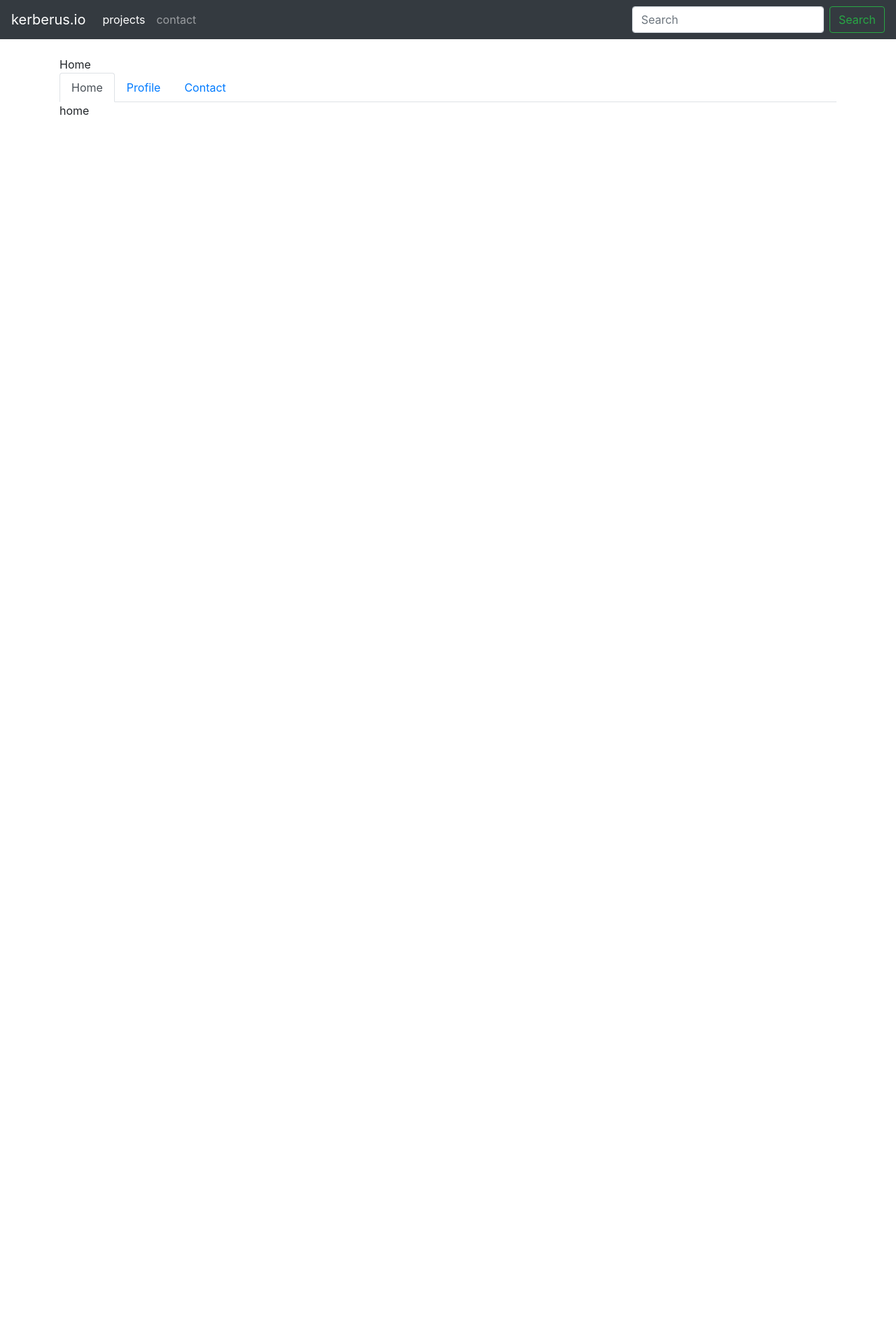
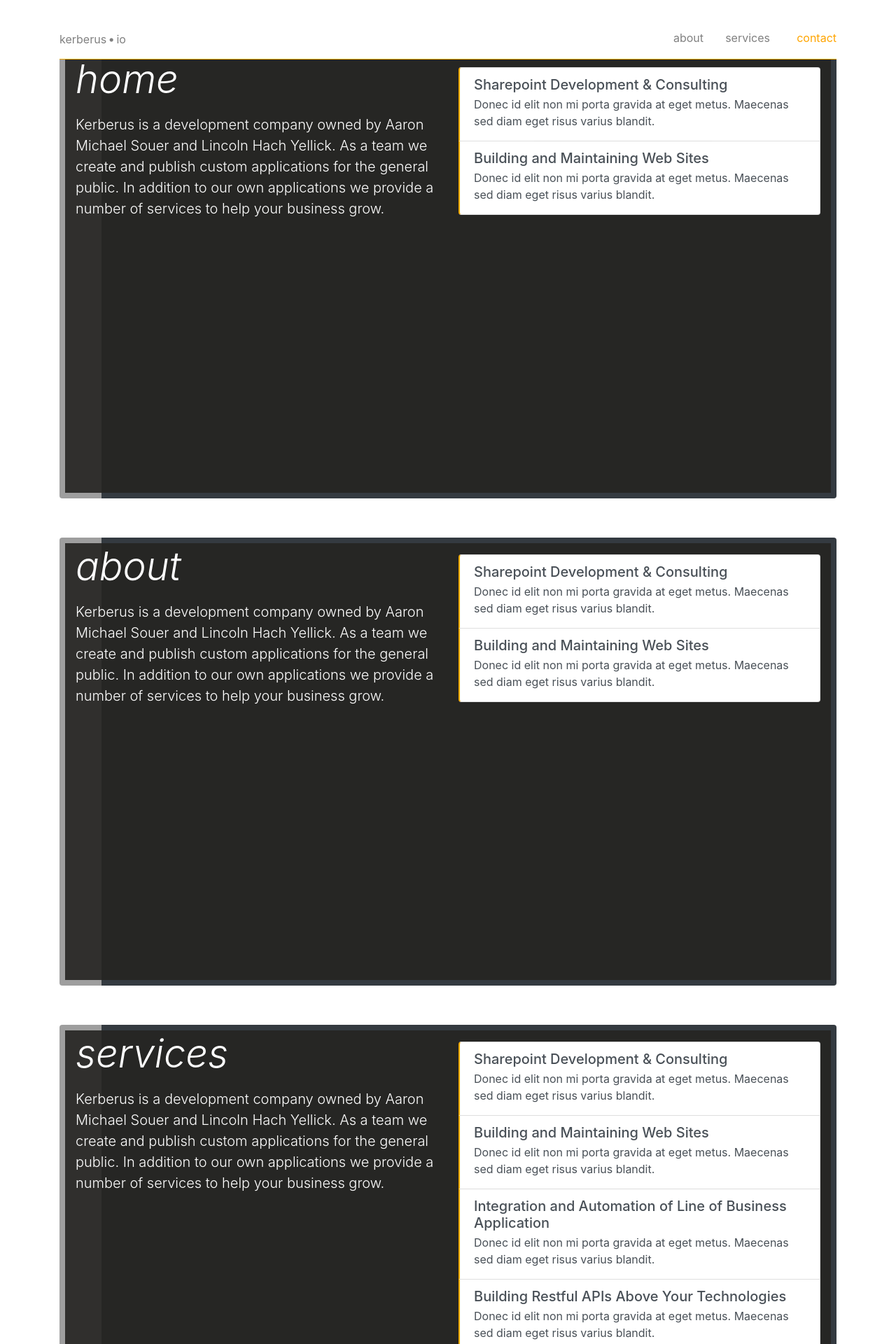
Before and after one commit to kerberus-io/kerberusIO, a Flask app: page / in a window 1280 px wide. Shown: the top 1920 px of the page at 70% size. Before the commit the page ends 164 px from the top, so only its background shows below. Run offline with Flask 2, Linux system fonts and the light colour scheme; some libraries are stand-ins or nearby versions.

Commit message:
a lot of ui work

```diff
--- a/kerberusIO/Main.py
+++ b/kerberusIO/Main.py
@@ -1,5 +1,22 @@
+from flask import render_template, redirect, request, url_for
 from kerberusIO.application import app
+from kerberusIO.utils.mailer import mailer
 
 
-if __name__ == '__main__':
-    app.run()
+@app.route('/')
+def main():
+    phone = {"pretty": "(612) 555 - 5555", "link": "612-555-5555"}
+    owners = [
+        {"name": "Aaron Souer", "github": "asouer", "linkedin": "asouer"},
+        {"name": "Lincoln Yellick", "github": "lyellick", "linkedin": "lincoln-hach-yellick-3867b088"}
+    ]
+    return render_template("index.html", owners=owners, phone=phone)
+
+
+@app.route('/contact', methods=['POST'])
+def contact():
+
+    form = request.form
+    mailer.send_confirmation(form["email"], form["subject"], form["message"])
+
+    return redirect(url_for('dev'))
--- a/kerberusIO/application.py
+++ b/kerberusIO/application.py
@@ -5,35 +5,25 @@
 app = Flask(__name__)
 app.config.from_object(config.DevelopmentConfig)
 
-from kerberusIO.utils.mailer import mailer
-
-
-@app.route('/')
-def main():
-    return render_template("index.html")
-
-
-@app.route('/updated')
-def dev():
-    owners = [
-        {"name": "Aaron Souer"},
-        {"name": "Lincoln Yellick"}
-    ]
-    return render_template("updated.html", owners=owners)
-
-
-@app.route('/contact', methods=['POST'])
-def contact():
-
-    form = request.form
-    mailer.send_confirmation(form["email"], form["subject"], form["message"])
-
-    return redirect(url_for('dev'))
-
-
-@app.route('/test_contact')
-def test_contact():
-
-    mailer.send_confirmation("asouer@gmail.com", "test", "123, testing")
-
-    return redirect(url_for('dev'))
+# from kerberusIO.utils.mailer import mailer
+#
+#
+# @app.route('/')
+# def main():
+#
+#     phone = {"pretty": "(612) 555 - 5555", "link": "612-555-5555"}
+#
+#     owners = [
+#         {"name": "Aaron Souer", "github": "asouer", "linkedin": "asouer"},
+#         {"name": "Lincoln Yellick", "github": "lyellick", "linkedin": "lincoln-hach-yellick-3867b088"}
+#     ]
+#     return render_template("index.html", owners=owners, phone=phone)
+#
+#
+# @app.route('/contact', methods=['POST'])
+# def contact():
+#
+#     form = request.form
+#     mailer.send_confirmation(form["email"], form["subject"], form["message"])
+#
+#     return redirect(url_for('dev'))
--- a/kerberusIO/static/css/main.css
+++ b/kerberusIO/static/css/main.css
@@ -13,6 +13,9 @@
 }
 header {
     border-bottom: 1px solid var(--main);
+    /*position: fixed;*/
+    /*left: 0;*/
+    /*right: 0;*/
 }
 .vertical-text {
     writing-mode:tb-rl;
@@ -51,15 +54,39 @@
     height: 35%;
 }
  .jumbotron {
-    background-image: url(https://images.pexels.com/photos/249798/pexels-photo-249798.png?auto=compress&cs=tinysrgb&h=750&w=1260);
+    background-image: url("http://localhost:5000/static/img/haxor.png");
+    background-repeat: no-repeat;
+    background-size: 60px 100%;
+    min-height: 80vh;
+    /*margin-top: 5vh;*/
+ }
 
- }
 .jumbotron .container {
     background-color: rgba(37,36,34, .9);
 }
 .social {
     font-size: 1.5em;
 }
+
+.section-row {
+    min-height: calc(80vh - 1rem);
+}
+
+.contact-container {
+    text-align: center;
+}
+
+.contact-link {
+    display:inline-block;
+    width:100%;
+    height:100%;
+}
+
+.contact-link:hover {
+    text-decoration: none;
+    color: orange;
+}
+
 
  /*
  * Footer
@@ -71,3 +98,36 @@
     width: 100%;
     background-color: #252422;
 }
+
+
+.container-head {
+    position: fixed;
+    background-color: white;
+    z-index: 2000;
+    left: 0;
+    right: 0;
+}
+
+.header-link {
+    color: gray;
+}
+
+.header-link:hover {
+    text-decoration: none;
+    color: #F8AA00;
+}
+
+.header-link:hover .logo-bullet {
+    color: gray;
+}
+
+.logo-bullet {
+    font-size: 4pt;
+    /*color: orange;*/
+    color: gray;
+    vertical-align: middle;
+}
+
+.active {
+    color: orange;
+}
--- a/kerberusIO/static/js/main.js
+++ b/kerberusIO/static/js/main.js
@@ -1 +1,103 @@
 // main js file for kerberus
+
+// slow scroll to anchor
+$(document).ready(function(){
+  // Add smooth scrolling to all links
+  $("a").on('click', function(event) {
+
+    // Make sure this.hash has a value before overriding default behavior
+    if (this.hash !== "") {
+
+        if (this.hash === "#about-section") {
+            setAbout();
+        }
+
+        if (this.hash === "#services-section") {
+            setServices();
+        }
+
+        if (this.hash === "#contact-section") {
+            setContact();
+        }
+
+        if (this.hash === "#top") {
+            setHome();
+        }
+
+      // Prevent default anchor click behavior
+      event.preventDefault();
+
+      // Store hash
+      var hash = this.hash;
+
+      // Using jQuery's animate() method to add smooth page scroll
+      // The optional number (800) specifies the number of milliseconds it takes to scroll to the specified area
+      $('html, body').animate({
+        scrollTop: $(hash).offset().top - 45
+      }, 800, function(){
+
+        // Add hash (#) to URL when done scrolling (default click behavior)
+          if (hash !== "#top") {
+              window.location.hash = hash;
+          } else {
+              window.location.hash = "";
+              document.location.href = String( document.location.href ).replace( "/#", "" );
+          }
+      });
+    } // End if
+  });
+});
+
+$(window).on("scroll", function() {
+  var scrollPosition = scrollY || pageYOffset;
+
+  if (scrollPosition < $("#about-section").position().top - 50) { //} - $(window).height()) {
+      setHome()
+  }
+
+  if (scrollPosition > $("#about-section").position().top - 50 && // - $(window).height() - 3 &&
+      scrollPosition < $("#services-section").position().top) { // - $(window).height() + 3) {
+      setAbout()
+  }
+
+  if (scrollPosition > $("#services-section").position().top - 50 && //- $(window).height() - 3 &&
+      scrollPosition < $("#services-section").position().top + 200) { // - $(window).height() + 3) {
+      setServices()
+  }
+
+  // if (scrollPosition > $("#contact-link").position().top - $(window).height() - 3 &&
+  //     scrollPosition < $("#contact-link").position().top - $(window).height() + 3) {
+
+    if (scrollPosition === $(document).height() - $(window).height()) {
+      setContact()
+  }
+
+});
+
+function setHome() {
+    $( "#home-bullet" ).addClass( "active" );
+    $( "#about-link" ).removeClass( "active" );
+    $( "#services-link" ).removeClass( "active" );
+    $( "#contact-link" ).removeClass( "active" );
+}
+
+function setAbout() {
+    $( "#home-bullet" ).removeClass( "active" );
+    $( "#services-link" ).removeClass( "active" );
+    $( "#contact-link" ).removeClass( "active" );
+    $( "#about-link" ).addClass( "active" );
+}
+
+function setServices() {
+    $( "#home-bullet" ).removeClass( "active" );
+    $( "#about-link" ).removeClass( "active" );
+    $( "#contact-link" ).removeClass( "active" );
+    $( "#services-link" ).addClass( "active" );
+}
+
+function setContact() {
+    $( "#home-bullet" ).removeClass( "active" );
+    $( "#about-link" ).removeClass( "active" );
+    $( "#services-link" ).removeClass( "active" );
+    $( "#contact-link" ).addClass( "active" );
+}
--- a/kerberusIO/templates/index.html
+++ b/kerberusIO/templates/index.html
@@ -4,84 +4,72 @@
 {% block head %}
 
     <!-- Custom styles for this template -->
-    <link rel="stylesheet" type="text/css" href="{{ url_for('static', filename='css/starter-template.css') }}">
+    <link rel="stylesheet" type="text/css" href="{{ url_for('static', filename='css/main.css') }}">
+    <link rel="stylesheet" href="https://use.fontawesome.com/releases/v5.1.0/css/all.css" integrity="sha384-lKuwvrZot6UHsBSfcMvOkWwlCMgc0TaWr+30HWe3a4ltaBwTZhyTEggF5tJv8tbt" crossorigin="anonymous">
 
 {% endblock %}
 
 
 {% block body %}
-    <nav class="navbar navbar-expand-md navbar-dark bg-dark fixed-top">
-        <a class="navbar-brand" href="#">kerberus.io</a>
-        <button class="navbar-toggler" type="button" data-toggle="collapse" data-target="#navbarsExampleDefault" aria-controls="navbarsExampleDefault" aria-expanded="false" aria-label="Toggle navigation">
-            <span class="navbar-toggler-icon"></span>
-        </button>
 
-        <div class="collapse navbar-collapse" id="navbarsExampleDefault">
-            <ul class="navbar-nav mr-auto">
-                <li class="nav-item active">
-                    <a class="nav-link" href="#">projects<span class="sr-only">(current)</span></a>
-                </li>
-                <li class="nav-item">
-                    <a class="nav-link" href="#">contact</a>
-                </li>
-{#                <li class="nav-item">#}
-{#                    <a class="nav-link disabled" href="#">Disabled</a>#}
-{#                </li>#}
-{#                <li class="nav-item dropdown">#}
-{#                    <a class="nav-link dropdown-toggle" href="https://example.com" id="dropdown01" data-toggle="dropdown" aria-haspopup="true" aria-expanded="false">Dropdown</a>#}
-{#                    <div class="dropdown-menu" aria-labelledby="dropdown01">#}
-{#                        <a class="dropdown-item" href="#">Action</a>#}
-{#                        <a class="dropdown-item" href="#">Another action</a>#}
-{#                        <a class="dropdown-item" href="#">Something else here</a>#}
-{#                    </div>#}
-{#                </li>#}
-            </ul>
-            <form class="form-inline my-2 my-lg-0">
-                <input class="form-control mr-sm-2" type="text" placeholder="Search" aria-label="Search">
-                <button class="btn btn-outline-success my-2 my-sm-0" type="submit">Search</button>
-            </form>
-        </div>
-    </nav>
+    <div class="container container-head">
 
-    <main role="main" class="container">
-{#        <div class="starter-template">#}
-{#            <h1>Bootstrap starter template</h1>#}
-{#            <p class="lead">Use this document as a way to quickly start any new project.<br> All you get is this text and a mostly barebones HTML document.</p>#}
-{#        </div>#}
-        <div class="tab-content" id="nav-tabContent">
-            <div class="tab-pane fade show active" id="nav-home" role="tabpanel" aria-labelledby="nav-home-tab">Home</div>
-            <div class="tab-pane fade" id="nav-projects" role="tabpanel" aria-labelledby="nav-projects-tab">project</div>
-            <div class="tab-pane fade" id="nav-contact" role="tabpanel" aria-labelledby="nav-contact-tab">contact</div>
-        </div>
+        <header class="header py-3">
+            <div class="row flex-nowrap justify-content-between align-items-center">
+                <div class="col-9 pt-1">
+                    <a class="header-link" id="home-link" href="#top">kerberus <i id="home-bullet" class="fas fa-circle logo-bullet active"></i> io</a>
+                </div>
+                <div class="col-1 text-right">
+                    <a class="header-link" id="about-link" href="#about-section">about</a>
+                </div>
+                <div class="col-1 text-right">
+                    <a class="header-link" id="services-link" href="#services-section">services</a>
+                </div>
+                <div class="col-1 text-right">
+                    <a class="header-link" id="contact-link" href="#contact-section">contact</a>
+                </div>
+            </div>
+        </header>
 
-
-
-    <ul class="nav nav-tabs" id="myTab" role="tablist">
-        <li class="nav-item">
-            <a class="nav-link active" id="home-tab" data-toggle="tab" href="#home" role="tab" aria-controls="home" aria-selected="true">Home</a>
-        </li>
-        <li class="nav-item">
-            <a class="nav-link" id="profile-tab" data-toggle="tab" href="#profile" role="tab" aria-controls="profile" aria-selected="false">Profile</a>
-        </li>
-        <li class="nav-item">
-            <a class="nav-link" id="contact-tab" data-toggle="tab" href="#contact" role="tab" aria-controls="contact" aria-selected="false">Contact</a>
-        </li>
-    </ul>
-
-    <div class="tab-content" id="myTabContent">
-        <div class="tab-pane fade show active" id="home" role="tabpanel" aria-labelledby="home-tab">home</div>
-        <div class="tab-pane fade" id="profile" role="tabpanel" aria-labelledby="profile-tab">profile</div>
-        <div class="tab-pane fade" id="contact" role="tabpanel" aria-labelledby="contact-tab">contact</div>
     </div>
 
-    </main><!-- /.container -->
+{#        <br>#}
+        <br>
+        <br>
 
+    <div class="container">
+        <main>
+            {% include "partials/sections/home.html" %}
+            {% include "partials/sections/about.html" %}
+            {% include "partials/sections/services.html" %}
+
+        <div class="row mb-2">
+
+        <a id="contact-section"></a>
+        {% for owner in owners %}
+
+            {% include "partials/owner_card.html" %}
+
+        {% endfor %}
+
+        </div> <!-- End of Owner Cards -->
+
+            {% include "partials/sections/contact.html" %}
+
+        <footer class="footer">
+            <div class="container">
+                <span>Copyright &copy; 2018 - Kerberus LLC</span>
+            </div>
+        </footer>
+        </main><!-- /.container -->
+
+    </div>
 
 {% endblock %}
 
-
 {% block foot %}
 
+    {% include "partials/contact_modal.html" %}
     {% include "partials/bootstrap_js.html" %}
 
 {% endblock %}
--- a/kerberusIO/templates/layout.html
+++ b/kerberusIO/templates/layout.html
@@ -19,6 +19,7 @@
 
     </head>
     <body>
+        <a id="top"></a>
 
         {% block body %}
         {% endblock %}
--- a/kerberusIO/templates/partials/bootstrap_js.html
+++ b/kerberusIO/templates/partials/bootstrap_js.html
@@ -8,3 +8,5 @@
 <script src="{{ url_for('static', filename="js/popper/popper.js") }}" type="text/javascript"></script>
 
 <script src="{{ url_for('static', filename="js/bootstrap/bootstrap.js") }}" type="text/javascript"></script>
+
+<script src="{{ url_for('static', filename="js/main.js") }}" type="text/javascript"></script>
--- a/kerberusIO/templates/partials/owner_card.html
+++ b/kerberusIO/templates/partials/owner_card.html
@@ -8,8 +8,8 @@
 {#            <div class="mb-1 text-muted">Nov 12</div>#}
             <p class="card-text mb-auto">This is a wider card with supporting text below as a natural lead-in to additional content.</p>
             <span class="social">
-                <a href="#"><i class="fab fa-github-square"></i></a>
-                <a href="#"><i class="fab fa-linkedin"></i></a>
+                <a href="https://github.com/{{ owner['github'] }}" target="_blank"><i class="fab fa-github-square"></i></a>
+                <a href="https://linkedin.com/in/{{ owner['linkedin'] }}" target="_blank"><i class="fab fa-linkedin"></i></a>
             </span>
         </div>
         <img class="card-img-right flex-auto d-none d-lg-block" src="static/img/{{owner['name']}}.jpg" alt="Card image cap">
--- /dev/null
+++ b/kerberusIO/templates/partials/sections/about.html
@@ -0,0 +1,34 @@
+<a id="about-section"></a>
+<br>
+<div class="jumbotron p-3 p-md-2 text-white rounded bg-dark">
+    <div class="container content">
+        <div class="row section-row">
+            <div class="col-sm">
+                <h1 class="display-4 font-italic">about</h1>
+                <p class="lead my-3">
+                    Kerberus is a development company owned by Aaron Michael Souer and Lincoln Hach Yellick.
+                    As a team we create and publish custom applications for the general public. In addition to our own
+                    applications we provide a number of services to help your business grow.
+                </p>
+            </div>
+            <div class="col-sm">
+                <p class="lead my-3">
+                    <div class="list-group">
+                        <div class="list-group-item list-group-item-action flex-column align-items-start">
+                            <div class="d-flex w-100 justify-content-between">
+                                <h5 class="mb-1">Sharepoint Development & Consulting</h5>
+                            </div>
+                            <p class="mb-1">Donec id elit non mi porta gravida at eget metus. Maecenas sed diam eget risus varius blandit.</p>
+                        </div>
+                        <div class="list-group-item list-group-item-action flex-column align-items-start">
+                            <div class="d-flex w-100 justify-content-between">
+                                <h5 class="mb-1">Building and Maintaining Web Sites</h5>
+                            </div>
+                            <p class="mb-1">Donec id elit non mi porta gravida at eget metus. Maecenas sed diam eget risus varius blandit.</p>
+                        </div>
+                    </div>
+                </p>
+            </div>
+        </div>
+    </div>
+</div>
--- /dev/null
+++ b/kerberusIO/templates/partials/sections/contact.html
@@ -0,0 +1,35 @@
+<div class="jumbotron-contact p-3 p-md-2 text-white rounded bg-dark">
+    <div class="container content">
+        <div class="container contact-container">
+            <div class="row">
+                <div class="col-sm">
+                    <a href="tel:{{ phone['link'] }}" class="contact-link">
+                        <br>
+                        <h1><i class="fas fa-mobile-alt"></i></h1>
+                        {{ phone['pretty'] }}
+                    </a>
+                    <br>
+                    <br>
+                </div>
+                <div class="col-sm">
+                    <a href="javascript:void(0)" class="contact-link" data-toggle="modal" data-target="#exampleModalCenter">
+                        <br>
+                        <h1><i class="far fa-envelope"></i></h1>
+                        Contact Form
+                    </a>
+                    <br>
+                    <br>
+                </div>
+                <div class="col-sm">
+                    <a href="https://twitter.com/kerberusIO" target="_blank" class="contact-link">
+                        <br>
+                        <h1><i class="fab fa-twitter"></i></h1>
+                        @kerberusIO
+                    </a>
+                    <br>
+                    <br>
+                </div>
+            </div>
+        </div>
+    </div>
+</div>
--- /dev/null
+++ b/kerberusIO/templates/partials/sections/home.html
@@ -0,0 +1,34 @@
+<a id="home-section"></a>
+<br>
+<div class="jumbotron p-3 p-md-2 text-white rounded bg-dark">
+    <div class="container content">
+        <div class="row section-row">
+            <div class="col-sm">
+                <h1 class="display-4 font-italic">home</h1>
+                <p class="lead my-3">
+                    Kerberus is a development company owned by Aaron Michael Souer and Lincoln Hach Yellick.
+                    As a team we create and publish custom applications for the general public. In addition to our own
+                    applications we provide a number of services to help your business grow.
+                </p>
+            </div>
+            <div class="col-sm">
+                <p class="lead my-3">
+                    <div class="list-group">
+                        <div class="list-group-item list-group-item-action flex-column align-items-start">
+                            <div class="d-flex w-100 justify-content-between">
+                                <h5 class="mb-1">Sharepoint Development & Consulting</h5>
+                            </div>
+                            <p class="mb-1">Donec id elit non mi porta gravida at eget metus. Maecenas sed diam eget risus varius blandit.</p>
+                        </div>
+                        <div class="list-group-item list-group-item-action flex-column align-items-start">
+                            <div class="d-flex w-100 justify-content-between">
+                                <h5 class="mb-1">Building and Maintaining Web Sites</h5>
+                            </div>
+                            <p class="mb-1">Donec id elit non mi porta gravida at eget metus. Maecenas sed diam eget risus varius blandit.</p>
+                        </div>
+                    </div>
+                </p>
+            </div>
+        </div>
+    </div>
+</div>
--- /dev/null
+++ b/kerberusIO/templates/partials/sections/services.html
@@ -0,0 +1,46 @@
+<a id="services-section"></a>
+<br>
+<div class="jumbotron p-3 p-md-2 text-white rounded bg-dark">
+    <div class="container content">
+        <div class="row section-row">
+            <div class="col-sm">
+                <h1 class="display-4 font-italic">services</h1>
+                <p class="lead my-3">
+                    Kerberus is a development company owned by Aaron Michael Souer and Lincoln Hach Yellick.
+                    As a team we create and publish custom applications for the general public. In addition to our own
+                    applications we provide a number of services to help your business grow.
+                </p>
+            </div>
+            <div class="col-sm">
+                <p class="lead my-3">
+                    <div class="list-group">
+                        <div class="list-group-item list-group-item-action flex-column align-items-start">
+                            <div class="d-flex w-100 justify-content-between">
+                                <h5 class="mb-1">Sharepoint Development & Consulting</h5>
+                            </div>
+                            <p class="mb-1">Donec id elit non mi porta gravida at eget metus. Maecenas sed diam eget risus varius blandit.</p>
+                        </div>
+                        <div class="list-group-item list-group-item-action flex-column align-items-start">
+                            <div class="d-flex w-100 justify-content-between">
+                                <h5 class="mb-1">Building and Maintaining Web Sites</h5>
+                            </div>
+                            <p class="mb-1">Donec id elit non mi porta gravida at eget metus. Maecenas sed diam eget risus varius blandit.</p>
+                        </div>
+                        <div class="list-group-item list-group-item-action flex-column align-items-start">
+                            <div class="d-flex w-100 justify-content-between">
+                                <h5 class="mb-1">Integration and Automation of Line of Business Application</h5>
+                            </div>
+                            <p class="mb-1">Donec id elit non mi porta gravida at eget metus. Maecenas sed diam eget risus varius blandit.</p>
+                        </div>
+                        <div class="list-group-item list-group-item-action flex-column align-items-start">
+                            <div class="d-flex w-100 justify-content-between">
+                                <h5 class="mb-1">Building Restful APIs Above Your Technologies</h5>
+                            </div>
+                            <p class="mb-1">Donec id elit non mi porta gravida at eget metus. Maecenas sed diam eget risus varius blandit.</p>
+                        </div>
+                    </div>
+                </p>
+            </div>
+        </div>
+    </div>
+</div>
--- a/wsgi.py
+++ b/wsgi.py
@@ -2,4 +2,5 @@
 
 
 if __name__ == '__main__':
+    # app.run(host='0.0.0.0')
     app.run()
```
Also changed, not shown: kerberusIO/static/css/blog.css (+14 -8 lines), kerberusIO/templates/updated.html (deleted, +0 -107 lines).
